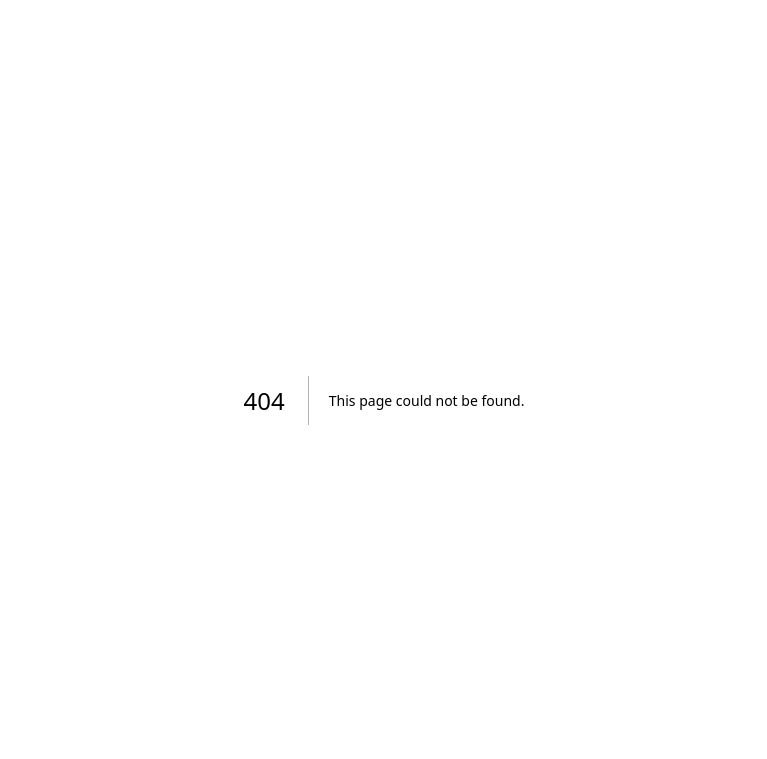
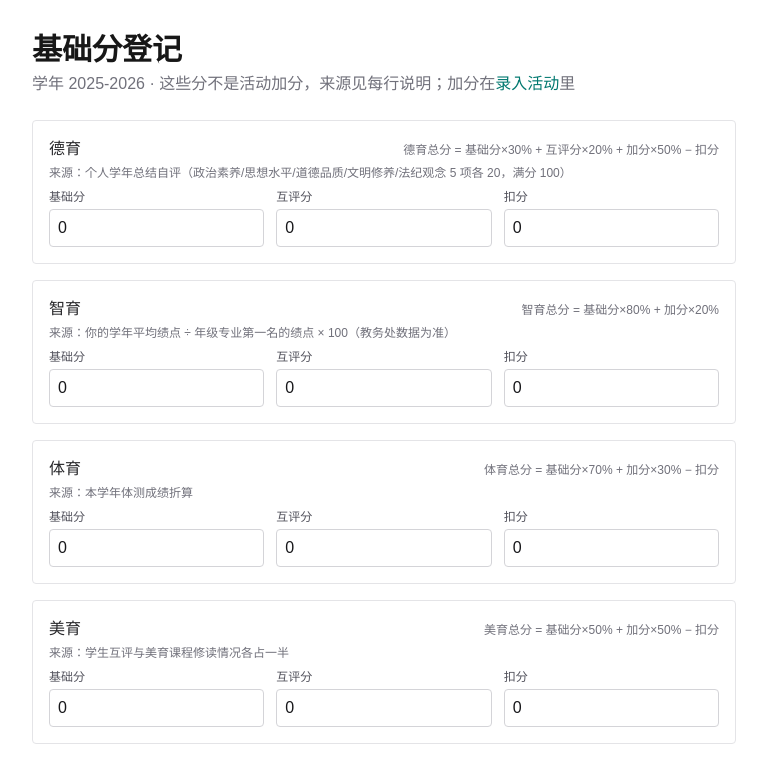
Before and after one commit to Mar-isa-web/zongce-assistant, a Next.js app: page /base in a window 1280 px wide. Before the commit this address had no page. Shown: the top 759 px of the page, without its empty margins (256-1023 px from the left). Built offline with nearby package versions, Linux system fonts and the light colour scheme; no server answers; the database is empty.

Commit message:
feat: 切片3b 基础分登记页——五育基础分/互评分/扣分批量upsert保存+公式提示

```diff
--- /dev/null
+++ b/src/app/api/base-scores/route.ts
@@ -0,0 +1,59 @@
+import { NextResponse } from "next/server";
+import { db } from "@/lib/db";
+
+// 当前用户（切片5 登录后改为从会话取）
+const STUDENT_ID = "251543528";
+const ACADEMIC_YEAR = "2025-2026"; // 学年切换 v2 再做
+
+const DIMENSIONS = ["德育", "智育", "体育", "美育", "劳育"];
+
+// GET /api/base-scores → 当前学生本学年的 5 行基础分（没录过的育不返回，前端补 0）
+export async function GET(request: Request) {
+  new URL(request.url).searchParams.get("ay"); // 读参数使路由保持动态
+  const rows = db
+    .prepare(
+      "SELECT dimension, base_score, peer_score, deduction FROM base_scores WHERE student_id = ? AND academic_year = ?",
+    )
+    .all(STUDENT_ID, ACADEMIC_YEAR);
+  return NextResponse.json(rows);
+}
+
+// POST /api/base-scores → 批量保存（复合主键 upsert：重复保存覆盖，不产生重复行）
+export async function POST(request: Request) {
+  const body = await request.json().catch(() => null);
+  const rows = body?.rows;
+  if (!Array.isArray(rows) || rows.length === 0) {
+    return NextResponse.json({ error: "没有要保存的数据" }, { status: 400 });
+  }
+
+  const upsert = db.prepare(
+    `INSERT INTO base_scores (student_id, academic_year, dimension, base_score, peer_score, deduction)
+     VALUES (?, ?, ?, ?, ?, ?)
+     ON CONFLICT(student_id, academic_year, dimension) DO UPDATE SET
+       base_score = excluded.base_score,
+       peer_score = excluded.peer_score,
+       deduction = excluded.deduction`,
+  );
+
+  const saved = db.transaction(() => {
+    for (const r of rows) {
+      const dimension = String(r?.dimension ?? "");
+      if (!DIMENSIONS.includes(dimension)) {
+        throw new Error(`未知的育别：${dimension}`);
+      }
+      const num = (v: unknown) => {
+        const n = Number(v);
+        if (!Number.isFinite(n) || n < 0) throw new Error(`${dimension}的分数必须是≥0的数字`);
+        return n;
+      };
+      upsert.run(STUDENT_ID, ACADEMIC_YEAR, dimension, num(r.baseScore), num(r.peerScore), num(r.deduction));
+    }
+  });
+
+  try {
+    saved();
+  } catch (e) {
+    return NextResponse.json({ error: e instanceof Error ? e.message : "保存失败" }, { status: 400 });
+  }
+  return NextResponse.json({ ok: true });
+}
--- /dev/null
+++ b/src/app/base/page.tsx
@@ -0,0 +1,157 @@
+"use client";
+
+import { useEffect, useState } from "react";
+import Link from "next/link";
+
+// 每个育的分数来源说明 + 折算公式（数据来自《实施办法》第五~九条）
+const ROWS: {
+  dimension: string;
+  baseHint: string;
+  formula: string;
+}[] = [
+  {
+    dimension: "德育",
+    baseHint: "个人学年总结自评（政治素养/思想水平/道德品质/文明修养/法纪观念 5 项各 20，满分 100）",
+    formula: "德育总分 = 基础分×30% + 互评分×20% + 加分×50% − 扣分",
+  },
+  {
+    dimension: "智育",
+    baseHint: "你的学年平均绩点 ÷ 年级专业第一名的绩点 × 100（教务处数据为准）",
+    formula: "智育总分 = 基础分×80% + 加分×20%",
+  },
+  {
+    dimension: "体育",
+    baseHint: "本学年体测成绩折算",
+    formula: "体育总分 = 基础分×70% + 加分×30% − 扣分",
+  },
+  {
+    dimension: "美育",
+    baseHint: "学生互评与美育课程修读情况各占一半",
+    formula: "美育总分 = 基础分×50% + 加分×50% − 扣分",
+  },
+  {
+    dimension: "劳育",
+    baseHint: "《劳动教育》课程成绩",
+    formula: "劳育总分 = 基础分×50% + 加分×50% − 扣分",
+  },
+];
+
+type RowState = { baseScore: string; peerScore: string; deduction: string };
+
+const EMPTY: RowState = { baseScore: "0", peerScore: "0", deduction: "0" };
+
+export default function BasePage() {
+  const [state, setState] = useState<Record<string, RowState> | null>(null);
+  const [loadError, setLoadError] = useState("");
+  const [saving, setSaving] = useState(false);
+  const [message, setMessage] = useState("");
+
+  useEffect(() => {
+    fetch("/api/base-scores")
+      .then((r) => r.json())
+      .then((rows: { dimension: string; base_score: number; peer_score: number; deduction: number }[]) => {
+        const next: Record<string, RowState> = {};
+        for (const row of ROWS) {
+          const found = rows.find((r) => r.dimension === row.dimension);
+          next[row.dimension] = found
+            ? {
+                baseScore: String(found.base_score),
+                peerScore: String(found.peer_score),
+                deduction: String(found.deduction),
+              }
+            : { ...EMPTY };
+        }
+        setState(next);
+      })
+      .catch(() => setLoadError("加载失败，请刷新重试"));
+  }, []);
+
+  function setField(dimension: string, field: keyof RowState, value: string) {
+    setState((prev) => prev && { ...prev, [dimension]: { ...prev[dimension], [field]: value } });
+  }
+
+  async function save(e: React.FormEvent) {
+    e.preventDefault();
+    if (!state) return;
+    setMessage("");
+    setSaving(true);
+    const res = await fetch("/api/base-scores", {
+      method: "POST",
+      headers: { "Content-Type": "application/json" },
+      body: JSON.stringify({
+        rows: ROWS.map(({ dimension }) => ({
+          dimension,
+          baseScore: state[dimension].baseScore,
+          peerScore: state[dimension].peerScore,
+          deduction: state[dimension].deduction,
+        })),
+      }),
+    });
+    const data = await res.json();
+    setSaving(false);
+    setMessage(res.ok ? "✅ 已保存" : `❌ ${data.error ?? "保存失败"}`);
+  }
+
+  const input = "w-full rounded border border-zinc-300 px-2 py-1.5 text-zinc-900 focus:border-teal-500 focus:outline-none";
+
+  if (loadError) return <main className="p-8 text-red-600">{loadError}</main>;
+  if (!state) return <main className="p-8 text-zinc-500">加载中…</main>;
+
+  return (
+    <main className="mx-auto max-w-3xl p-8">
+      <h1 className="text-3xl font-bold">基础分登记</h1>
+      <p className="mt-1 text-zinc-500">
+        学年 2025-2026 · 这些分不是活动加分，来源见每行说明；加分在<a href="/add" className="text-teal-700 hover:underline">录入活动</a>里
+      </p>
+
+      <form onSubmit={save} className="mt-6 space-y-4">
+        {ROWS.map(({ dimension, baseHint, formula }) => (
+          <div key={dimension} className="rounded border border-zinc-200 p-4">
+            <div className="flex items-baseline justify-between">
+              <span className="font-medium text-zinc-800">{dimension}</span>
+              <span className="text-xs text-zinc-500">{formula}</span>
+            </div>
+            <p className="mt-1 text-xs text-zinc-500">来源：{baseHint}</p>
+            <div className="mt-2 grid grid-cols-3 gap-3">
+              <label className="block">
+                <span className="mb-1 block text-xs text-zinc-600">基础分</span>
+                <input
+                  type="number" min="0" step="0.01"
+                  className={input}
+                  value={state[dimension].baseScore}
+                  onChange={(e) => setField(dimension, "baseScore", e.target.value)}
+                />
+              </label>
+              <label className="block">
+                <span className="mb-1 block text-xs text-zinc-600">互评分</span>
+                <input
+                  type="number" min="0" step="0.01"
+                  className={input}
+                  value={state[dimension].peerScore}
+                  onChange={(e) => setField(dimension, "peerScore", e.target.value)}
+                />
+              </label>
+              <label className="block">
+                <span className="mb-1 block text-xs text-zinc-600">扣分</span>
+                <input
+                  type="number" min="0" step="0.01"
+                  className={input}
+                  value={state[dimension].deduction}
+                  onChange={(e) => setField(dimension, "deduction", e.target.value)}
+                />
+              </label>
+            </div>
+          </div>
+        ))}
+
+        <div className="flex items-center gap-4">
+          <button type="submit" disabled={saving} className="rounded bg-teal-600 px-6 py-2 font-medium text-white hover:bg-teal-700 disabled:opacity-50">
+            {saving ? "保存中…" : "全部保存"}
+          </button>
+          <Link href="/list" className="text-teal-700 hover:underline">查看活动列表 →</Link>
+          {message && <span>{message}</span>}
+        </div>
+      </form>
+    </main>
+  );
+}
--- a/src/app/page.tsx
+++ b/src/app/page.tsx
@@ -6,6 +6,7 @@ export default function Home() {
       <nav className="mt-8 flex gap-6 text-lg">
         <a href="/add" className="rounded bg-teal-600 px-5 py-2 text-white hover:bg-teal-700">录入活动</a>
         <a href="/list" className="rounded border border-zinc-400 px-5 py-2 hover:border-teal-600 hover:text-teal-700">活动列表</a>
+        <a href="/base" className="rounded border border-zinc-400 px-5 py-2 hover:border-teal-600 hover:text-teal-700">基础分</a>
       </nav>
     </main>
   );
```
